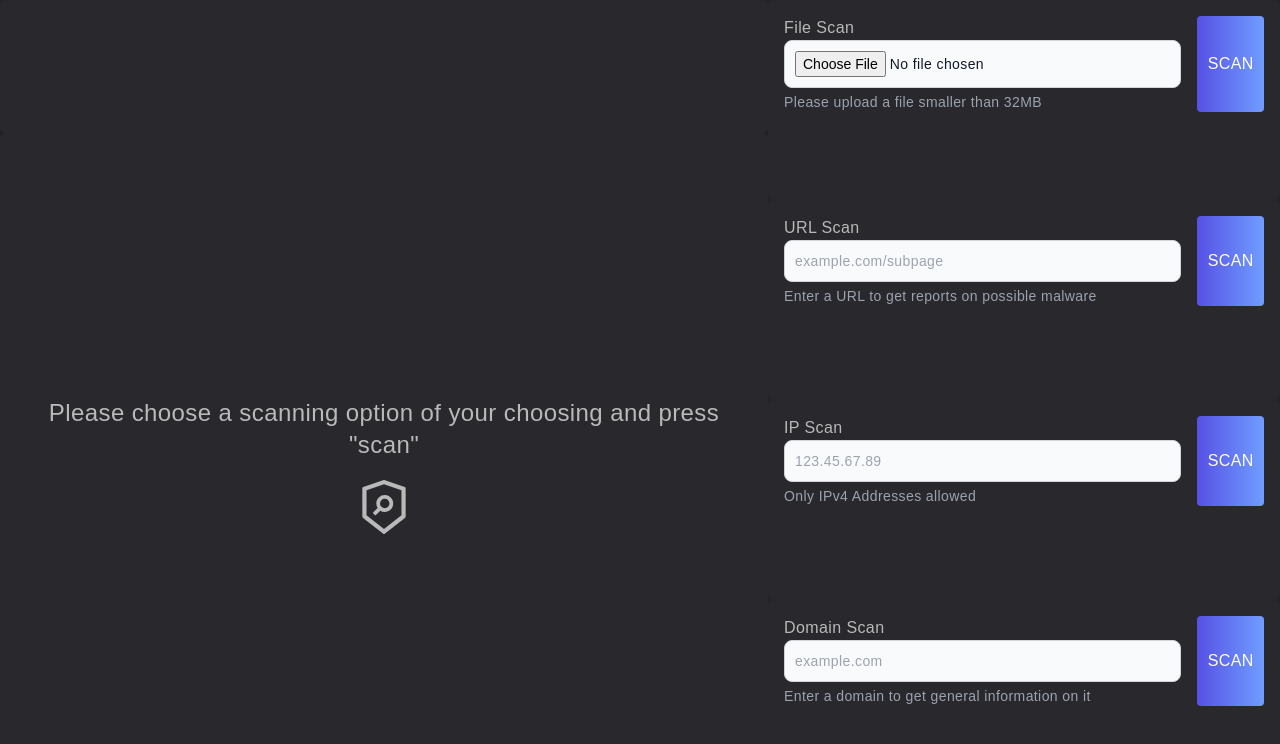
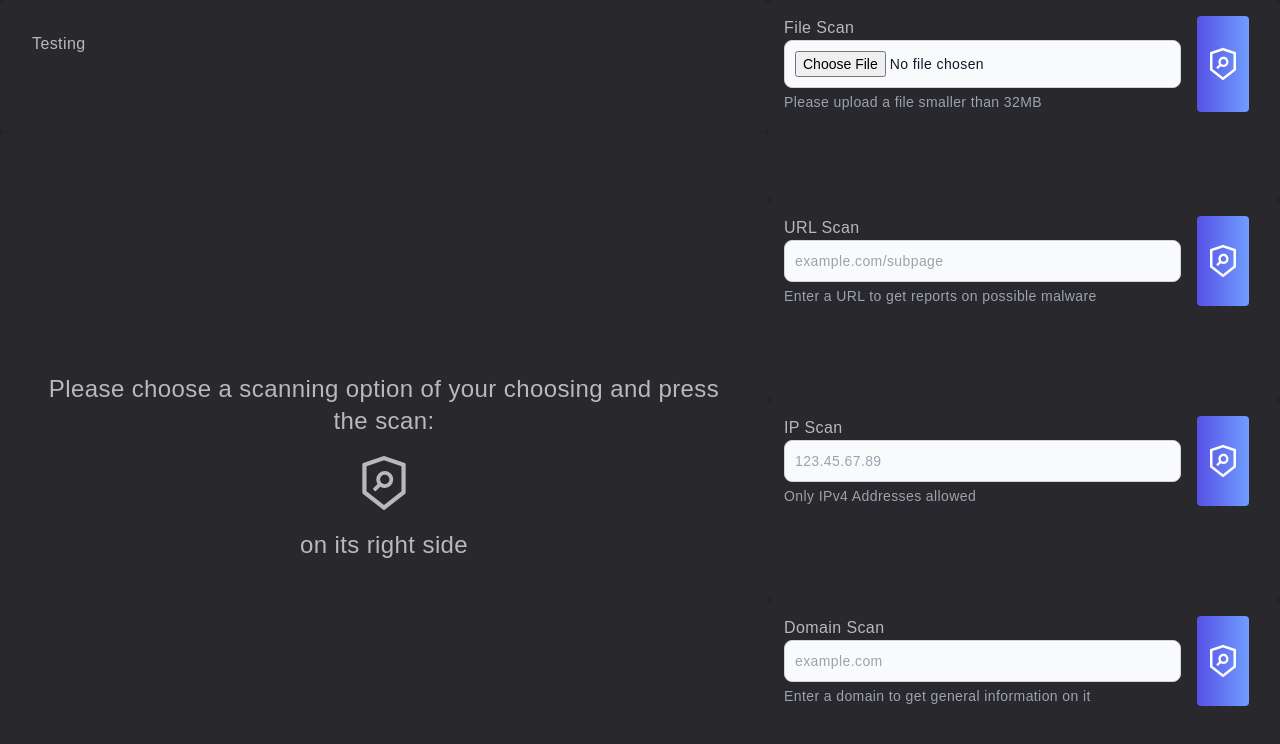
Before and after one commit to daniel-macias/cybersecurity-swiss-army-knife, a Next.js app: page / in a window 1280 px wide. Shown: the top 744 px of the page. Built offline with nearby package versions, Linux system fonts and the light colour scheme.

Commit message:
refactored a bit including adding utils

```diff
--- a/components/DomainScan.jsx
+++ b/components/DomainScan.jsx
@@ -1,5 +1,6 @@
 import React, { useState } from 'react';
 import axios from 'axios';
+import { AiOutlineSecurityScan } from "react-icons/ai";
 
 function DomainScan({ onScan }) {
   const [domain, setDomain] = useState('');
@@ -49,11 +50,11 @@ function DomainScan({ onScan }) {
       </div>
       <div className="col-span-1">
   <button
-          className="w-full h-full py-2 px-2 bg-blue-500 text-white rounded hover:bg-blue-700"
+    className="h-full py-2 px-2 bg-blue-500 text-white rounded hover:bg-blue-700 flex items-center"
     type="button"
     onClick={handleScanClick}
   >
-          Scan
+    <p className="text-4xl text-center"><AiOutlineSecurityScan /></p>
   </button>
 </div>
     </div>
--- a/components/FileScan.jsx
+++ b/components/FileScan.jsx
@@ -1,5 +1,6 @@
 import React, { useState } from 'react';
 import axios from 'axios';
+import { AiOutlineSecurityScan } from "react-icons/ai";
 
 function FileScan({ onScan }) {
   const [selectedFile, setSelectedFile] = useState(null);
@@ -53,11 +54,11 @@ function FileScan({ onScan }) {
       </div>
       <div className="col-span-1">
         <button
-          className="w-full h-full py-2 px-2 bg-blue-500 text-white rounded hover:bg-blue-700"
+          className="h-full py-2 px-2 bg-blue-500 text-white rounded hover:bg-blue-700 flex items-center"
           type="button"
           onClick={handleScanClick}
         >
-          Scan
+          <p className="text-4xl text-center"><AiOutlineSecurityScan /></p>
         </button>
       </div>
     </div>
--- a/components/IPScan.jsx
+++ b/components/IPScan.jsx
@@ -1,5 +1,6 @@
 import React, { useState } from 'react';
 import axios from 'axios';
+import { AiOutlineSecurityScan } from "react-icons/ai";
 
 function IPScan({ onScan }) {
   const [ip, setIP] = useState('');
@@ -50,11 +51,11 @@ function IPScan({ onScan }) {
       </div>
       <div className="col-span-1">
         <button
-          className="w-full h-full py-2 px-2 bg-blue-500 text-white rounded hover:bg-blue-700"
+          className="h-full py-2 px-2 bg-blue-500 text-white rounded hover:bg-blue-700 flex items-center"
           type="button"
           onClick={handleScanClick}
         >
-          Scan
+          <p className="text-4xl text-center"><AiOutlineSecurityScan /></p>
         </button>
       </div>
     </div>
--- a/components/Main.jsx
+++ b/components/Main.jsx
@@ -26,26 +26,28 @@ function Main() {
 
 
   return (
-    <div className="min-h-screen grid lg:grid-cols-5 max-h-screen-xl mx-auto">
+    <div className="min-h-screen grid md:grid-cols-5 max-h-screen-xl mx-auto">
       {/* Left Half */}
 
-      <div className="grid lg:grid-rows-6 lg:col-span-3 h-full">
+      <div className="grid md:grid-rows-6 md:col-span-3 h-full">
         {/* Left Bottom (1/6) */}
         <div className="row-span-1 bg-[#28282d] h-full rounded-md p-4">
           <div className="bg-[#28282d] h-full rounded-md p-4">
             {/* Content for the bottom left section */}
+            <h3>Testing</h3>
           </div>
         </div>
         {/* Left Top (5/6) */}
-        <div className="lg:row-span-5 bg-[#28282d] h-full rounded-md p-4 flex items-center justify-center">
+        <div className="md:row-span-5 bg-[#28282d] h-full rounded-md p-4 flex items-center justify-center">
           <div className="bg-[#28282d] h-full rounded-md p-4 flex items-center justify-center">
             {/* Content for the top left section */}
             <div>
               {/* Choose the appropriate scan component based on the currentScanType */}
               {currentScanType === null && (
                 <div className="flex flex-col items-center text-center">
-                  <h1 className="text-2xl mb-4">Please choose a scanning option of your choosing and press "scan"</h1>
+                  <h1 className="text-2xl mb-4">Please choose a scanning option of your choosing and press the scan:</h1>
                   <p className="text-6xl"><AiOutlineSecurityScan /></p>
+                  <h1 className="text-2xl mt-4">on its right side</h1>
                 </div>
               )}
               {currentScanType === 'url' && (
@@ -68,24 +70,24 @@ function Main() {
       </div>
 
       {/* Right Half */}
-      <div className="grid lg:grid-rows-4 lg:col-span-2">
+      <div className="grid md:grid-rows-4 md:col-span-2">
         {/* Right Top (1/4) */}
-        <div className="lg:row-span-1 bg-[#28282d] h-full rounded-md p-4">
+        <div className="md:row-span-1 bg-[#28282d] h-full rounded-md p-4">
             <FileScan onScan={(data) => handleScan('file', data)} />
         </div>
 
         {/* Right Top (1/4) */}
-        <div className="lg:row-span-1 bg-[#28282d] h-full rounded-md p-4">
+        <div className="md:row-span-1 bg-[#28282d] h-full rounded-md p-4">
             <URLScan onScan={(data) => handleScan('url', data)} />
         </div>
 
         {/* Right Top (1/4) */}
-        <div className="lg:row-span-1 bg-[#28282d] h-full rounded-md p-4">
+        <div className="md:row-span-1 bg-[#28282d] h-full rounded-md p-4">
             <IPScan onScan={(data) => handleScan('ip', data)} />
         </div>
 
         {/* Right Top (1/4) */}
-        <div className="lg:row-span-1 bg-[#28282d] h-full rounded-md p-4">
+        <div className="md:row-span-1 bg-[#28282d] h-full rounded-md p-4">
             <DomainScan onScan={(data) => handleScan('domain', data)} />
         </div>
       </div>
--- a/components/Results/FileResults.jsx
+++ b/components/Results/FileResults.jsx
@@ -6,11 +6,7 @@ import { ArcElement } from "chart.js";
 import Chart from "chart.js/auto";
 import { Doughnut } from 'react-chartjs-2';
 import { AiOutlineDownload } from "react-icons/ai";
-
-function unixTimestampToDateString(unixTimestamp) {
-  const date = new Date(unixTimestamp * 1000); // Convert seconds to milliseconds
-  return date.toISOString(); // Returns a string like "2023-04-05T14:30:00.000Z"
-}
+import { unixTimestampToDateString } from '../../utils/dateUtils';
 
 function FileResults({ data }) {
   // Create a state variable to hold the data
--- a/components/Results/IPResults.jsx
+++ b/components/Results/IPResults.jsx
@@ -4,17 +4,7 @@ import React, { useState, useEffect } from 'react';
 import { ArcElement } from "chart.js";
 import Chart from "chart.js/auto";
 import { Doughnut, Bar } from 'react-chartjs-2';
-
-function unixTimestampToDateString(unixTimestamp) {
-  const date = new Date(unixTimestamp * 1000);
-  const year = date.getFullYear();
-  const month = String(date.getMonth() + 1).padStart(2, '0'); // Adding 1 because months are zero-based
-  const day = String(date.getDate()).padStart(2, '0');
-  const hours = String(date.getHours()).padStart(2, '0');
-  const minutes = String(date.getMinutes()).padStart(2, '0');
-
-  return `${year}-${month}-${day} ${hours}:${minutes} UTC`;
-}
+import { unixTimestampToDateString } from '../../utils/dateUtils';
 
 function IPResults({ data }) {
   // Create a state variable to hold the data
@@ -119,8 +109,8 @@ function IPResults({ data }) {
   }, [data]);
 
   return (
-    <div className="grid lg:grid-cols-2 h-full">
-      <div className="lg:col-span-1 text-[#b7b6ba] text-xs">
+    <div className="grid md:grid-cols-2 h-full">
+      <div className="md:col-span-1 text-[#b7b6ba] text-xs">
         <p>Owner:</p>
         <p>{data.data.attributes.as_owner}</p>
         <p>Country: {data.data.attributes.country}</p>
@@ -132,16 +122,18 @@ function IPResults({ data }) {
         <p>{data.data.attributes.network}</p>
         <p className="pt-2">Regional Internet Registry</p>
         <p>{data.data.attributes.regional_internet_registry}</p>
+        <p className="pt-2">VirusTotal Reputation Score</p>
+        <p>{data.data.attributes.reputation}</p>
         <hr className="py-4"/>
         <button className="inline-block bg-blue-500 text-white px-2 py-2 rounded-md text-xs w-full">
             Download Full Report
         </button>
 
       </div>
-      <div className="lg:col-span-1 lg:h-full">
-        <div className="grid lg:grid-rows-2 h-full">
-          <div className="lg:row-span-1 h-full">
-            <p className="text-center text-[#b7b6ba] text-xs pb-2">URL Scan Results</p>
+      <div className="md:col-span-1 md:h-full">
+        <div className="grid md:grid-rows-2 h-full">
+          <div className="md:row-span-1 h-full">
+            <p className="text-center text-[#b7b6ba] text-xs pb-2">URL Aggregate Scan Results</p>
             <Doughnut
               data={urlChartData}
               options={{
@@ -151,10 +143,10 @@ function IPResults({ data }) {
                   }
                 }
               }}
-              className="h-2"
+              className="h-5"
             />
           </div>
-          <div className="lg:row-span-1 h-full">
+          <div className="md:row-span-1 h-full">
             <p className="text-center text-[#b7b6ba] text-xs p-2 pt-8">Virus Total Reputation</p>
             <Bar
               data={votesChartData}
@@ -174,7 +166,7 @@ function IPResults({ data }) {
                   }
                 }
               }}
-              className="h-2"
+              className="h-5"
             />
           </div>
         </div>
--- a/components/URLScan.jsx
+++ b/components/URLScan.jsx
@@ -1,5 +1,6 @@
 import React, { useState } from 'react';
 import axios from 'axios';
+import { AiOutlineSecurityScan } from "react-icons/ai";
 
 function URLScan({ onScan }) {
   const [url, setUrl] = useState('');
@@ -52,11 +53,11 @@ function URLScan({ onScan }) {
       </div>
       <div className="col-span-1">
         <button
-          className="w-full h-full py-2 px-2 bg-blue-500 text-white rounded hover:bg-blue-700"
+          className="h-full py-2 px-2 bg-blue-500 text-white rounded hover:bg-blue-700 flex items-center"
           type="button"
           onClick={handleScanClick}
         >
-          Scan
+          <p className="text-4xl text-center"><AiOutlineSecurityScan /></p>
         </button>
       </div>
     </div>
--- /dev/null
+++ b/utils/dateUtils.js
@@ -0,0 +1,11 @@
+
+export function unixTimestampToDateString(unixTimestamp) {
+    const date = new Date(unixTimestamp * 1000);
+    const year = date.getFullYear();
+    const month = String(date.getMonth() + 1).padStart(2, '0'); // Adding 1 because months are zero-based
+    const day = String(date.getDate()).padStart(2, '0');
+    const hours = String(date.getHours()).padStart(2, '0');
+    const minutes = String(date.getMinutes()).padStart(2, '0');
+
+    return `${year}-${month}-${day} ${hours}:${minutes} UTC`;
+  }
```
Also changed, not shown: utils/jsonUtils.js (added, +16 -0 lines). Lines whose indentation alone changed are shown as unchanged.
